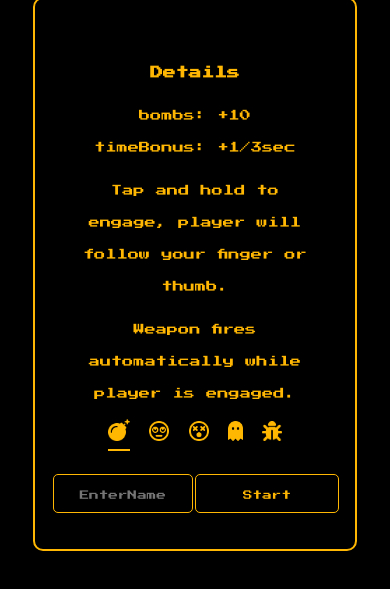
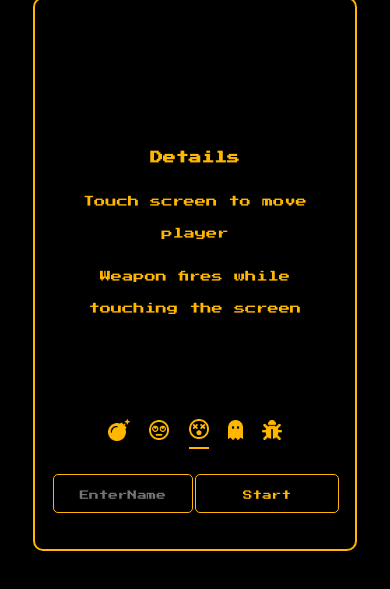
Before and after one commit to ckodev/GhostBomber, a plain HTML site: page index.html in a window 390 px wide. Shown: the part 75-664 px from the top of the page. Drawn offline with nearby package versions, Linux system fonts and the light colour scheme; no server answers.

Commit message:
update splash screen menu

```diff
--- a/index.html
+++ b/index.html
@@ -110,16 +110,14 @@
                 <h2>Details</h2>
                 <div class="control-desktop">
                     <p>Desktop: Arrow keys to move <br>Spacebar fires weapon</p>
-                    <p>Mobile: Touch to move & fire weapon</p>
+
 
 
 
                 </div>
                 <div class="control-mobile">
-                    <p>bombs: +10<br>
-                        timeBonus: +1/3sec</p>
-                    <p>Tap and hold to engage, player will follow your finger or thumb. </p>
-                    <p>Weapon fires automatically while player is engaged. </p>
+                    <p>Touch screen to move player</p>
+                    <p>Weapon fires while touching the screen </p>
 
                 </div>
             </section>
--- a/script.js
+++ b/script.js
@@ -1061,7 +1061,7 @@ $(document).ready(() => {
     ghostBomber.switchScreen('#splash_screen');
     darkMode();
     // adds an underline to the highhscore menu which is shown first on splash screen
-    $('#high-scores-btn').addClass('load')
+    $('#controls-btn').addClass('load')
 
     ghostBomber.saveHighScore();
     // loads highscores & coresponding names from local storage array and returns them as <li>'s
```
